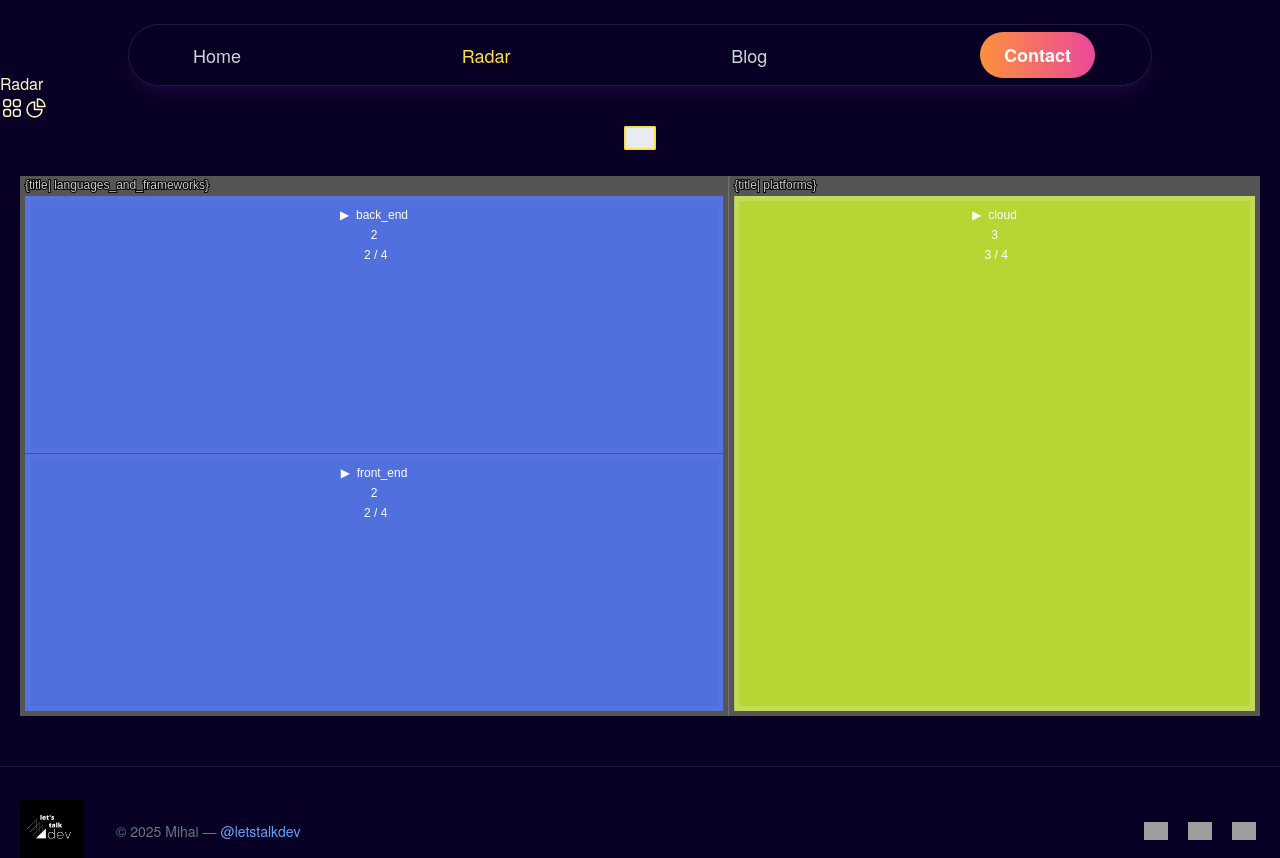
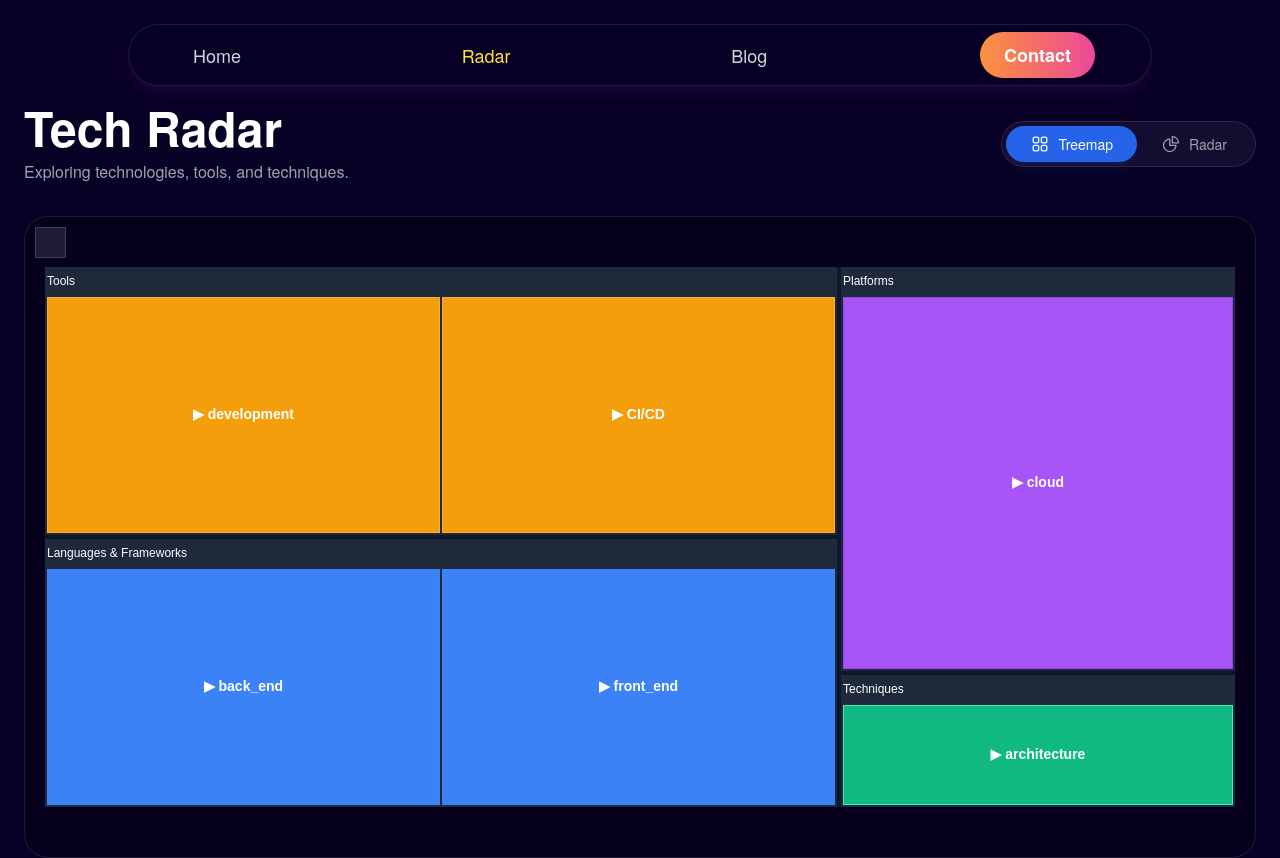
Before and after one commit to mihailtd/mihai.ltd, a Nuxt app: page /radar in a window 1280 px wide. Shown: the top 858 px of the page. Built offline with nearby package versions, Linux system fonts and the light colour scheme; grey boxes are pictures that could not be loaded.

Commit message:
feat: enhance radar page with improved layout, accessibility, and semantic structure

```diff
--- a/pages/radar.vue
+++ b/pages/radar.vue
@@ -1,14 +1,35 @@
 <template>
-  <main class="pt-16 text-yellow-100">
-    <h1>Radar</h1>
-    <button @click="selectedView = 'treemap'">
+  <main class="min-h-screen pt-24 text-yellow-100">
+    <div class="mx-auto max-w-7xl px-6">
+      <div
+        class="mb-8 flex flex-col items-center justify-between gap-6 md:flex-row"
+      >
+        <div>
+          <h1 class="text-4xl font-bold text-white md:text-5xl">Tech Radar</h1>
+          <p class="mt-2 text-gray-400">
+            Exploring technologies, tools, and techniques.
+          </p>
+        </div>
+
+        <div
+          class="flex items-center rounded-full border border-white/10 bg-white/5 p-1 backdrop-blur-sm"
+        >
+          <button
+            @click="selectedView = 'treemap'"
+            class="flex items-center gap-2 rounded-full px-6 py-2 text-sm font-medium transition-all duration-300"
+            :class="
+              selectedView === 'treemap'
+                ? 'bg-blue-600 text-white shadow-lg shadow-blue-900/20'
+                : 'text-gray-400 hover:text-white'
+            "
+          >
             <svg
               xmlns="http://www.w3.org/2000/svg"
               fill="none"
               viewBox="0 0 24 24"
               stroke-width="1.5"
               stroke="currentColor"
-        class="h-6 w-6"
+              class="h-5 w-5"
             >
               <path
                 stroke-linecap="round"
@@ -16,15 +37,24 @@
                 d="M3.75 6A2.25 2.25 0 0 1 6 3.75h2.25A2.25 2.25 0 0 1 10.5 6v2.25a2.25 2.25 0 0 1-2.25 2.25H6a2.25 2.25 0 0 1-2.25-2.25V6ZM3.75 15.75A2.25 2.25 0 0 1 6 13.5h2.25a2.25 2.25 0 0 1 2.25 2.25V18a2.25 2.25 0 0 1-2.25 2.25H6A2.25 2.25 0 0 1 3.75 18v-2.25ZM13.5 6a2.25 2.25 0 0 1 2.25-2.25H18A2.25 2.25 0 0 1 20.25 6v2.25A2.25 2.25 0 0 1 18 10.5h-2.25a2.25 2.25 0 0 1-2.25-2.25V6ZM13.5 15.75a2.25 2.25 0 0 1 2.25-2.25H18a2.25 2.25 0 0 1 2.25 2.25V18A2.25 2.25 0 0 1 18 20.25h-2.25A2.25 2.25 0 0 1 13.5 18v-2.25Z"
               />
             </svg>
+            Treemap
           </button>
-    <button @click="selectedView = 'sunburst'">
+          <button
+            @click="selectedView = 'sunburst'"
+            class="flex items-center gap-2 rounded-full px-6 py-2 text-sm font-medium transition-all duration-300"
+            :class="
+              selectedView === 'sunburst'
+                ? 'bg-blue-600 text-white shadow-lg shadow-blue-900/20'
+                : 'text-gray-400 hover:text-white'
+            "
+          >
             <svg
               xmlns="http://www.w3.org/2000/svg"
               fill="none"
               viewBox="0 0 24 24"
               stroke-width="1.5"
               stroke="currentColor"
-        class="h-6 w-6"
+              class="h-5 w-5"
             >
               <path
                 stroke-linecap="round"
@@ -37,14 +67,24 @@
                 d="M13.5 10.5H21A7.5 7.5 0 0 0 13.5 3v7.5Z"
               />
             </svg>
+            Radar
           </button>
+        </div>
+      </div>
+
+      <div
+        class="overflow-hidden rounded-3xl border border-white/10 bg-black/20 backdrop-blur-sm"
+      >
         <client-only>
           <VChart class="chart" :option="options" />
         </client-only>
+      </div>
+    </div>
   </main>
 </template>
 
 <script setup lang="ts">
+import { useHead } from "#app";
 import type { EChartsOption } from "echarts";
 import { SunburstChart, TreemapChart } from "echarts/charts";
 import {
@@ -53,11 +93,16 @@ import {
   TitleComponent,
   TooltipComponent,
 } from "echarts/components";
-import { use } from "echarts/core";
+import { use as useECharts } from "echarts/core";
 import { CanvasRenderer } from "echarts/renderers";
-import { ref } from "vue";
+import { ref, computed } from "vue";
 import VChart from "vue-echarts";
-use([
+
+useHead({
+  title: "Tech Radar",
+});
+
+useECharts([
   CanvasRenderer,
   SunburstChart,
   TreemapChart,
@@ -169,12 +214,10 @@ const techniques = [
   },
 ];
 
-// languagesAndFrameworksBy Subcategory using the E Charts expected sysntax object with name prop
-// return an array of form [{ name: SubCategoryName, children: [{ name: ItemName }] }]
-const languagesAndFrameworksBySubcategory = languagesAndFrameworks.reduce(
-  (acc, item) => {
+const processData = (data: any[]) => {
+  return data.reduce((acc, item) => {
     const subCategory = item.subCategory;
-    const subCategoryIndex = acc.findIndex((item) => item.name === subCategory);
+    const subCategoryIndex = acc.findIndex((i: any) => i.name === subCategory);
     if (subCategoryIndex === -1) {
       acc.push({
         name: subCategory,
@@ -184,89 +227,91 @@ const languagesAndFrameworksBySubcategory = languagesAndFrameworks.reduce(
       acc[subCategoryIndex].children.push({ ...item, value: 1 });
     }
     return acc;
+  }, []);
+};
+
+const languagesAndFrameworksBySubcategory = processData(languagesAndFrameworks);
+const platformsBySubcategory = processData(platforms);
+const toolsBySubcategory = processData(tools);
+const techniquesBySubcategory = processData(techniques);
+
+const chartData = [
+  {
+    name: "Languages & Frameworks",
+    children: languagesAndFrameworksBySubcategory,
+    itemStyle: { color: "#3b82f6" }, // blue-500
   },
-  [],
-);
+  {
+    name: "Platforms",
+    children: platformsBySubcategory,
+    itemStyle: { color: "#a855f7" }, // purple-500
+  },
+  {
+    name: "Tools",
+    children: toolsBySubcategory,
+    itemStyle: { color: "#f59e0b" }, // amber-500
+  },
+  {
+    name: "Techniques",
+    children: techniquesBySubcategory,
+    itemStyle: { color: "#10b981" }, // emerald-500
+  },
+];
 
-const platformsBySubcategory = platforms.reduce((acc, item) => {
-  const subCategory = item.subCategory;
-  const subCategoryIndex = acc.findIndex((item) => item.name === subCategory);
-  if (subCategoryIndex === -1) {
-    acc.push({
-      name: subCategory,
-      children: [{ name: item.name, value: 1 }],
-    });
-  } else {
-    acc[subCategoryIndex].children.push({ name: item.name, value: 1 });
-  }
-  return acc;
-}, []);
+const tooltipFormatter = (info: any) => {
+  if (!info.data || !info.data.status) return ""; // Only show for leaf nodes
 
-const toolsBySubcategory = tools.reduce((acc, item) => {
-  const subCategory = item.subCategory;
-  const subCategoryIndex = acc.findIndex((item) => item.name === subCategory);
-  if (subCategoryIndex === -1) {
-    acc.push({
-      name: subCategory,
-      children: [{ name: item.name, value: 1 }],
-    });
-  } else {
-    acc[subCategoryIndex].children.push({ name: item.name, value: 1 });
-  }
-  return acc;
-}, []);
+  const logoImage = info.data.logoPath
+    ? `<img class="h-8 w-8 object-contain" src="${info.data.logoPath}"/>`
+    : "";
 
-const techniquesBySubcategory = techniques.reduce((acc, item) => {
-  const subCategory = item.subCategory;
-  const subCategoryIndex = acc.findIndex((item) => item.name === subCategory);
-  if (subCategoryIndex === -1) {
-    acc.push({
-      name: subCategory,
-      children: [{ name: item.name, value: 1 }],
-    });
-  } else {
-    acc[subCategoryIndex].children.push({ name: item.name, value: 1 });
-  }
-  return acc;
-}, []);
+  const externalLink = info.data.link
+    ? `
+      <a href="${info.data.link}" target="${info.data.target}" class="mt-2 flex items-center gap-2 text-blue-400 hover:text-blue-300 transition-colors">
+        <svg xmlns="http://www.w3.org/2000/svg" fill="none" viewBox="0 0 24 24" stroke-width="1.5" stroke="currentColor" class="w-4 h-4">
+          <path stroke-linecap="round" stroke-linejoin="round" d="M13.5 6H5.25A2.25 2.25 0 0 0 3 8.25v10.5A2.25 2.25 0 0 0 5.25 21h10.5A2.25 2.25 0 0 0 18 18.75V10.5m-10.5 6L21 3m0 0h-5.25M21 3v5.25" />
+        </svg>
+        <span>External Link</span>
+      </a>`
+    : "";
+
+  const internalLink = info.data.blogTopic
+    ? `<a class="mt-1 text-sm text-blue-400 hover:text-blue-300 underline decoration-wavy underline-offset-4 transition-colors" href="/blog?topic=${info.data.blogTopic}" target="_blank">Read Articles</a>`
+    : "";
+
+  return `
+    <div class="bg-slate-900/90 p-4 rounded-lg border border-slate-700 shadow-xl backdrop-blur-md max-w-xs">
+      <div class="flex items-center gap-3 mb-2">
+        ${logoImage}
+        <span class="font-bold text-lg text-white">${info.name}</span>
+      </div>
+      <div class="space-y-1 text-sm text-gray-300">
+        <div class="flex justify-between gap-4">
+          <span class="text-gray-400">Status:</span>
+          <span class="font-medium text-white capitalize">${info.data.status}</span>
+        </div>
+        <div class="flex justify-between gap-4">
+          <span class="text-gray-400">Score:</span>
+          <span class="font-medium text-white">${info.data.evaluatedScore} / 4</span>
+        </div>
+      </div>
+      <div class="mt-3 pt-3 border-t border-slate-700 flex flex-col">
+        ${internalLink}
+        ${externalLink}
+      </div>
+    </div>
+  `;
+};
 
 const treemapOption = ref<EChartsOption>({
-  darkMode: true,
-  animationDuration: 1000,
-  animationDurationUpdate: 1000,
+  backgroundColor: "transparent",
   tooltip: {
     show: true,
     enterable: true,
-    position: "inside",
-    verticalAlign: "bottom",
-    alwaysShowContent: true,
-    // valueFormatter: function (value) {
-    //   console.log(value);
-    //   return value;
-    // },
-    formatter: function (info) {
-      const logoImage = `<img class="h-8" src="${info.data.logoPath}"/>`;
-      const externalLink = `
-        <a href="${info.data.link}" target="${info.data.target}">
-          <div class="flex flex-row items-center justify-center">
-            <svg xmlns="http://www.w3.org/2000/svg" fill="none" viewBox="0 0 24 24" stroke-width="1.5" stroke="currentColor" class="w-6 h-6">
-              <path stroke-linecap="round" stroke-linejoin="round" d="M13.5 6H5.25A2.25 2.25 0 0 0 3 8.25v10.5A2.25 2.25 0 0 0 5.25 21h10.5A2.25 2.25 0 0 0 18 18.75V10.5m-10.5 6L21 3m0 0h-5.25M21 3v5.25" />
-            </svg>
-            <span class="pl-2">${info.name} (external)</span>
-          </div>
-        </a>`;
-      const internalLink = `<a class="relative pt-2 pb-4 text-lg text-blue-300 underline decoration-wavy underline-offset-4 transition-colors duration-300 hover:text-blue-500" href="/blog?topic=${info.data.blogTopic}" target="_blank">${info.name} Articles</a>`;
-      const detailsSection = `
-        <div class="flex flex-col justify-center items-center">
-          <div class="flex flex-row w-fit items-center justify-center">${info.data.logoPath ? logoImage : ""}<span class="pl-2 font-bold text-lg">${info.name}</span></div>
-          ${info.data.link ? internalLink : ""}
-          ${info.data.link ? externalLink : ""}
-        </div>
-      `;
-      return `<div class="flex flex-row p-4">
-            ${info.data.link ? detailsSection : info.name}
-            </div>`;
-    },
+    padding: 0,
+    borderWidth: 0,
+    backgroundColor: "transparent",
+    formatter: tooltipFormatter,
   },
   series: [
     {
@@ -274,76 +319,52 @@ const treemapOption = ref<EChartsOption>({
       id: "radar",
       animationDuration: 1000,
       animationDurationUpdate: 1000,
-      roam: true,
+      roam: false,
       nodeClick: "zoomToNode",
       leafDepth: 2,
       visibleMin: 300,
-      data: [
-        {
-          name: "languages_and_frameworks",
-          children: languagesAndFrameworksBySubcategory,
-        },
-        {
-          name: "platforms",
-          children: platformsBySubcategory,
-        },
-      ],
+      data: chartData,
       universalTransition: true,
       label: {
         show: true,
-        rich: {
-          title: {
-            align: "center",
+        formatter: "{b}",
         color: "#fff",
-            fontSize: 12,
-            lineHeight: 20,
-          },
-          status: {
-            align: "center",
-            color: "#fff",
-            fontSize: 12,
-            lineHeight: 20,
-          },
-          score: {
-            align: "center",
-            color: "#fff",
-            fontSize: 12,
-            lineHeight: 20,
-          },
-        },
-        formatter: [
-          "{title| {b}}",
-          "{status| {@status} }",
-          "{score| {@evaluatedScore} / 4}",
-        ].join("\n"),
-        // formatter: (value) => {
-        //   const confidenceScore = `Confidence: ${value.data.evaluatedScore} / 4`;
-        //   const status = `Status: ${value.data.status}`;
-        //   return `${value.name}  </n> ${value.data.status ? status : ""} </n> ${value.data.evaluatedScore ? confidenceScore : ""}`;
-        // },
+        fontSize: 14,
+        fontWeight: "bold",
       },
       upperLabel: {
         show: true,
+        height: 30,
+        color: "#fff",
+        backgroundColor: "transparent",
+      },
+      itemStyle: {
+        borderColor: "#1e293b", // slate-800
+        borderWidth: 2,
+        gapWidth: 2,
       },
       breadcrumb: {
         show: true,
-        top: 0,
+        top: 10,
+        left: 10,
+        height: 30,
         emptyItemWidth: 30,
         itemStyle: {
+          color: "rgba(255, 255, 255, 0.1)",
+          borderColor: "rgba(255, 255, 255, 0.2)",
+          borderWidth: 1,
+          shadowBlur: 0,
           textStyle: {
-            padding: [2, 5],
+            color: "#fff",
           },
-          borderColor: "#fde047",
-          borderWidth: 2,
-          borderType: "solid",
         },
       },
       levels: [
         {
           itemStyle: {
-            borderColor: "#777",
+            borderColor: "#0f172a", // slate-900
             borderWidth: 0,
-            gapWidth: 1,
+            gapWidth: 4,
           },
           upperLabel: {
             show: false,
@@ -351,20 +372,20 @@ const treemapOption = ref<EChartsOption>({
         },
         {
           itemStyle: {
-            borderColor: "#555",
-            borderWidth: 5,
-            gapWidth: 1,
+            borderColor: "#1e293b", // slate-800
+            borderWidth: 2,
+            gapWidth: 2,
           },
           emphasis: {
             itemStyle: {
-              borderColor: "#ddd",
+              borderColor: "#cbd5e1", // slate-300
             },
           },
         },
         {
           colorSaturation: [0.35, 0.5],
           itemStyle: {
-            borderWidth: 5,
+            borderWidth: 1,
             gapWidth: 1,
             borderColorSaturation: 0.6,
           },
@@ -373,35 +394,76 @@ const treemapOption = ref<EChartsOption>({
     },
   ],
 });
+
 const sunburstOption = ref<EChartsOption>({
-  darkMode: true,
-  animationDuration: 1000,
-  animationDurationUpdate: 1000,
+  backgroundColor: "transparent",
+  tooltip: {
+    show: true,
+    enterable: true,
+    padding: 0,
+    borderWidth: 0,
+    backgroundColor: "transparent",
+    formatter: tooltipFormatter,
+  },
   series: [
     {
       type: "sunburst",
       id: "radar",
-      radius: ["20%", "90%"],
+      radius: ["15%", "90%"],
       animationDurationUpdate: 1000,
-      nodeClick: undefined,
-      data: [
-        {
-          name: "languages_and_frameworks",
-          children: languagesAndFrameworksBySubcategory,
-        },
-        {
-          name: "platforms",
-          children: platformsBySubcategory,
-        },
-      ],
+      nodeClick: "rootToNode",
+      data: chartData,
       universalTransition: true,
       itemStyle: {
         borderWidth: 1,
-        borderColor: "rgba(255,255,255,.5)",
+        borderColor: "#1e293b", // slate-800
+        borderRadius: 4,
       },
       label: {
-        show: false,
+        show: true,
+        rotate: "radial",
+        color: "#fff",
+        fontSize: 10,
+        formatter: (param) => {
+          return param.name.length > 10
+            ? param.name.slice(0, 10) + "..."
+            : param.name;
         },
+      },
+      levels: [
+        {},
+        {
+          r0: "15%",
+          r: "40%",
+          itemStyle: {
+            borderWidth: 2,
+          },
+          label: {
+            rotate: "tangential",
+            fontSize: 12,
+            fontWeight: "bold",
+          },
+        },
+        {
+          r0: "40%",
+          r: "70%",
+          label: {
+            align: "right",
+          },
+        },
+        {
+          r0: "70%",
+          r: "90%",
+          label: {
+            position: "outside",
+            padding: 3,
+            silent: false,
+          },
+          itemStyle: {
+            borderWidth: 3,
+          },
+        },
+      ],
     },
   ],
 });
@@ -417,83 +479,11 @@ const options = computed(() => {
     return treemapOption.value;
   }
 });
+</script>
 
-// const option = ref<EChartsOption>({
-//   darkMode: true,
-//   title: {
-//     text: "Technology Radar",
-//     left: "center",
-//   },
-//   series: {
-//     label: {
-//       show: true,
-//     },
-//     type: "sunburst",
-//     radius: [0, "95%"],
-//     data: [
-//       {
-//         name: "languages_and_frameworks",
-//         children: languagesAndFrameworksBySubcategory,
-//       },
-//       {
-//         name: "platforms",
-//         children: platformsBySubcategory,
-//       },
-//       // {
-//       //   name: "tools",
-//       //   children: tools.map((item) => {
-//       //     return { name: item.subCategory };
-//       //   }),
-//       // },
-//       // {
-//       //   name: "techniques",
-//       //   children: techniques.map((item) => {
-//       //     return { name: item.subCategory };
-//       //   }),
-//       // },
-//     ],
-//     sort: undefined,
-//     emphasis: {
-//       focus: "ancestor",
-//     },
-//     levels: [
-//       {},
-//       {
-//         r0: "15%",
-//         r: "35%",
-//         itemStyle: {
-//           borderWidth: 2,
-//         },
-//         label: {
-//           rotate: "tangential",
-//         },
-//       },
-//       {
-//         r0: "35%",
-//         r: "70%",
-//         label: {
-//           align: "right",
-//         },
-//       },
-//       {
-//         r0: "70%",
-//         r: "72%",
-//         label: {
-//           position: "outside",
-//           padding: 34,
-//           silent: false,
-//         },
-//         itemStyle: {
-//           borderWidth: 2,
-//         },
-//       },
-//     ],
-//   },
-// });
-</script>
 <style scoped>
 .chart {
-  width: 100vw;
-  min-height: 80vh;
+  height: 80vh;
+  width: 100%;
 }
 </style>
```
Lines whose indentation alone changed are shown as unchanged.
